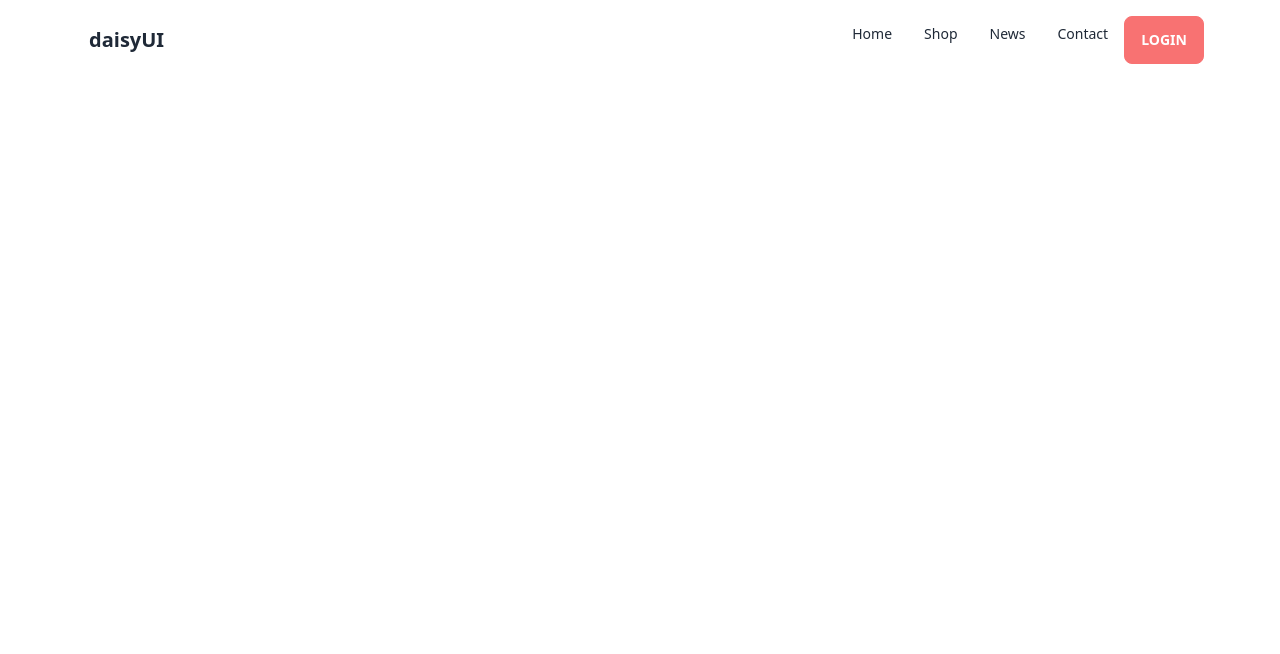
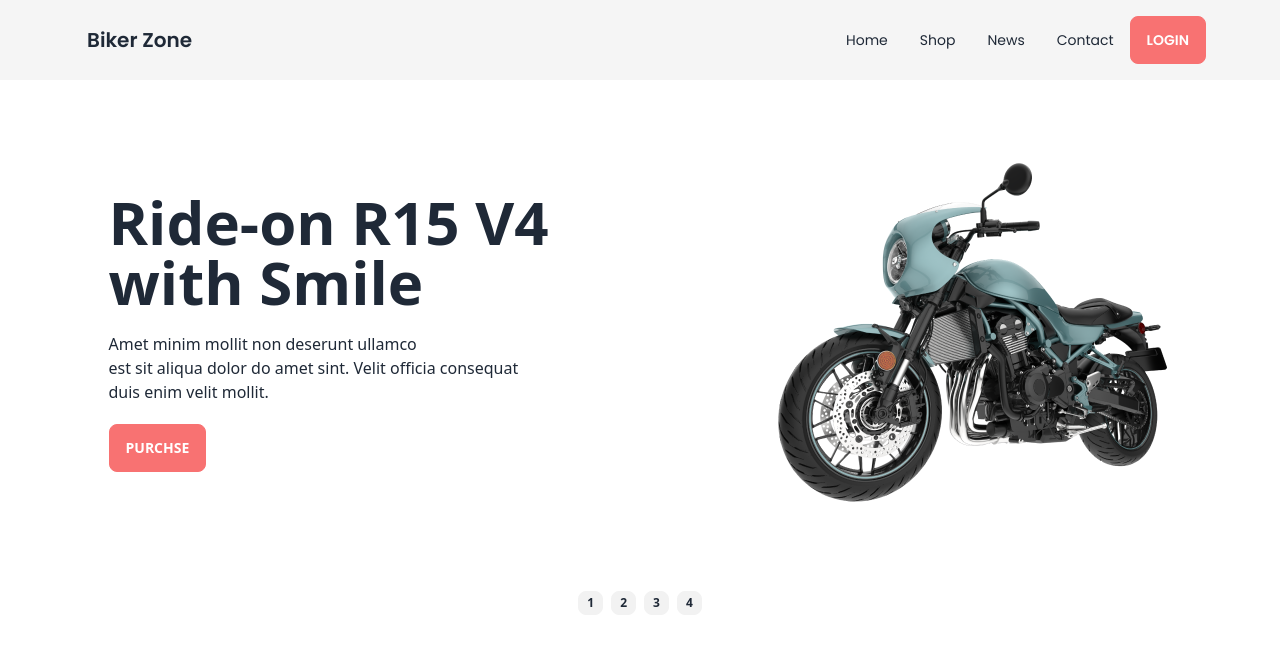
Before and after one commit to jawadarc/biker-zone, a plain HTML site: page index.html in a window 1280 px wide. Drawn offline with nearby package versions, Linux system fonts and the light colour scheme.

Commit message:
added nav and slider section

```diff
--- a/index.html
+++ b/index.html
@@ -4,7 +4,10 @@
 <head>
     <meta charset="UTF-8">
     <meta name="viewport" content="width=device-width, initial-scale=1.0">
-    <title>Document</title>
+    <title>Biker Zone BD</title>
+    <link rel="shortcut icon" href="./images/icons/bike-xone-logo.png" type="image/png" width="100" height="100">
+    <!-- google fonts -->
+    <link href="https://fonts.googleapis.com/css2?family=Poppins:wght@400;600;700&display=swap" rel="stylesheet">
     <!-- cdn files -->
     <link href="https://cdn.jsdelivr.net/npm/daisyui@3.3.1/dist/full.css" rel="stylesheet" type="text/css" />
     <script src="https://cdn.tailwindcss.com"></script>
@@ -12,15 +15,19 @@
     <html lang="en" data-theme="light">
 
     </html>
+    <style>
+        .font-poppins {
+            font-family: 'Poppins', sans-serif;
+        }
+    </style>
 
 </head>
 
 <body>
 
     <header>
-
-        <nav>
-            <div class="navbar bg-base-100 flex justify-around">
+        <nav class="font-poppins">
+            <div class="navbar bg-neutral-100 flex justify-around">
                 <div class="navbar-start">
                     <div class="dropdown">
                         <label tabindex="0" class="btn btn-ghost lg:hidden">
@@ -31,7 +38,7 @@
                             </svg>
                         </label>
                         <ul tabindex="0"
-                            class="menu menu-sm dropdown-content mt-3 z-[1] p-2 shadow bg-base-100 rounded-box w-52">
+                            class="menu menu-sm md:flex md:justify-centewr dropdown-content mt-3 z-[1] p-2 shadow bg-base-100 rounded-box w-52">
                             <li><a>Home</a></li>
                             <li><a>Shop</a></li>
                             <li><a>News</a></li>
@@ -39,10 +46,10 @@
                             <button class="btn btn-error text-white">Login</button>
                         </ul>
                     </div>
-                    <a class="btn btn-ghost normal-case text-xl">daisyUI</a>
+                    <a class="btn btn-ghost normal-case text-xl">Biker Zone</a>
                 </div>
-                <div class="navbar-center hidden lg:flex">
-                    <ul class="menu menu-horizontal px-1">
+                <div class="navbar-center hidden lg:flex lg:justify-center ">
+                    <ul class="menu menu-horizontal lg:flex lg:items-center px-1">
                         <li><a>Home</a></li>
                         <li><a>Shop</a></li>
                         <li><a>News</a></li>
@@ -50,16 +57,32 @@
                         <button class="btn btn-error text-white">Login</button>
                     </ul>
                 </div>
-
-
-
             </div>
         </nav>
 
     </header>
 
     <main>
+        <div class="carousel w-full my-20">
+            <div id="item1" class="carousel-item w-full  lg:flex lg:justify-around lg:items-center ">
+                <div>
+                    <h3 class="pb-5 text-6xl font-bold">Ride-on R15 V4 <br> with Smile</h3>
+                    <p class="pb-5">Amet minim mollit non deserunt ullamco <br>
+                        est sit aliqua dolor do amet sint. Velit officia consequat <br> duis enim velit mollit.</p>
+                    <button class="btn btn-error text-white">Purchse</button>
+                </div>
+                <div>
+                    <img src="./images/slider/bike1.png" class="w-full" />
+                </div>
+            </div>
 
+        </div>
+        <div class="flex justify-center w-full py-2 gap-2">
+            <a href="#item1" class="btn btn-xs">1</a>
+            <a href="#item2" class="btn btn-xs">2</a>
+            <a href="#item3" class="btn btn-xs">3</a>
+            <a href="#item4" class="btn btn-xs">4</a>
+        </div>
     </main>
 
     <footer>
```
Also changed, not shown: images/icons/bike-xone-logo.png (added).
